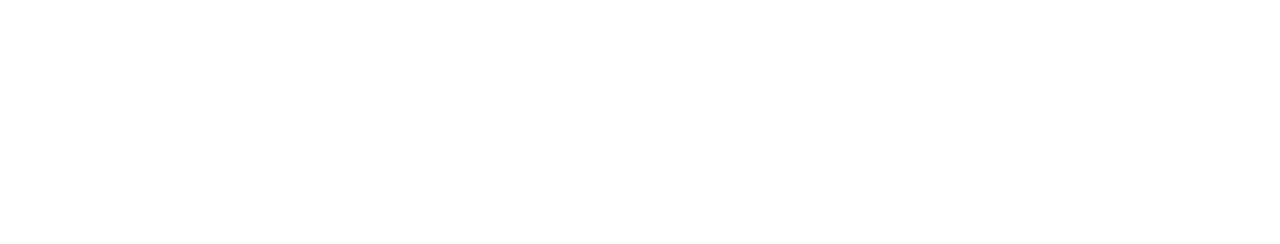
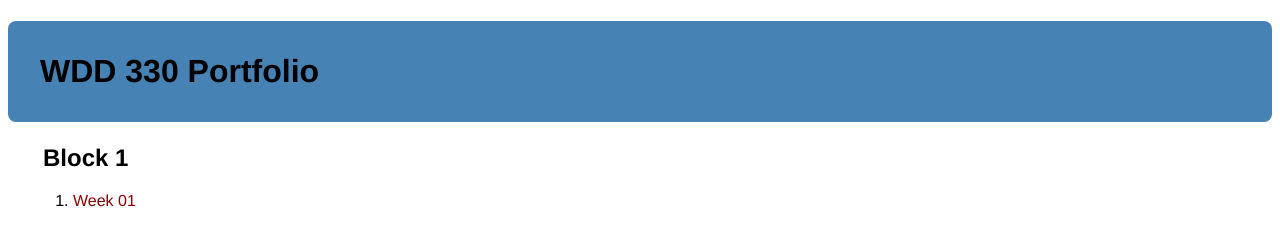
Before and after one commit to Helix088/Chase-Patterson-WDD-330, a plain HTML site: page index.html in a window 1280 px wide. Drawn offline with Linux system fonts and the light colour scheme.

Commit message:
updated portfolio with week 01

```diff
--- /dev/null
+++ b/css/main.css
@@ -0,0 +1,30 @@
+body {
+    font-family: 'Franklin Gothic Medium', 'Arial Narrow', Arial, sans-serif;
+}
+
+.portHeader {
+    background-color: steelblue;
+    padding: 2rem;
+    border-radius: 8px;
+}
+
+h2 {
+    margin-left: 10px;
+}
+
+.main {
+    margin-left: 25px;
+}
+
+li a {
+    text-decoration: none;
+}
+
+li a:link,
+li a:visited,
+li a:focus,
+li a:active,
+li a:hover {
+    color: darkred;
+    text-decoration: none;
+}
--- a/index.html
+++ b/index.html
@@ -4,11 +4,17 @@
     <meta charset="UTF-8">
     <meta http-equiv="X-UA-Compatible" content="IE=edge">
     <meta name="viewport" content="width=device-width, initial-scale=1.0">
-    <title>Document</title>
+    <link rel="stylesheet" href="/css/main.css">
+    <title>Portfolio</title>
 </head>
 <body>
-    <ol id="tob-links"></ol>
+    <h1 class="portHeader">WDD 330 Portfolio</h1>
+    <div class="main">
+    <h2>Block 1</h2>
+    <ol id="tobLinks"></ol>
+    </div>
 </body>
 <script src="/js/main.js">
+
 </script>
 </html>
--- a/js/main.js
+++ b/js/main.js
@@ -1,8 +1,17 @@
-let orderedList = document.getElementById("ol");
+const links = [
+  {
+    label: "Week 01",
+    url: "/week01/index.html",
+  },
+];
 
-const links = [
-    {
-        label: "Week1 notes",
-        url: "week1/index.html"
-    }
-]
+let orderedList = document.getElementById("tobLinks");
+
+links.forEach(item => {
+    let li = document.createElement("li");
+    orderedList.appendChild(li);
+    let a = document.createElement("a");
+    a.textContent = item.label;
+    a.href = item.url;
+    li.appendChild(a);
+});
--- /dev/null
+++ b/week01/week01-css/week01.css
@@ -0,0 +1,53 @@
+body {
+    font-family: 'Franklin Gothic Medium', 'Arial Narrow', Arial, sans-serif;
+}
+
+.portHeader {
+    background-color: steelblue;
+    padding: 2rem;
+    border-radius: 8px;
+}
+
+h2 {
+    margin-left: 10px;
+}
+
+.main {
+    margin-left: 25px;
+}
+
+.storyDiv {
+    margin-left: 25px;
+}
+
+.questionsHead {
+    margin-left: 40px;
+}
+
+.questions {
+    margin-left: 45px;
+}
+
+li a {
+    text-decoration: none;
+}
+
+li a:link,
+li a:visited,
+li a:focus,
+li a:active,
+li a:hover {
+    color: darkred;
+    text-decoration: none;
+}
+
+button {
+    margin-top: 20px;
+}
+
+#story_editor {
+    margin-top: 20px;
+    width: 800px;
+    height: 250px;
+    background-color: lightyellow;
+}
```
Also changed, not shown: week01/exercises_notes/story_editor.html (added, +33 -0 lines), week01/index.html (added, +31 -0 lines), week01/week01-js/story_editor.js (added, +16 -0 lines), week02/index.html (added).
